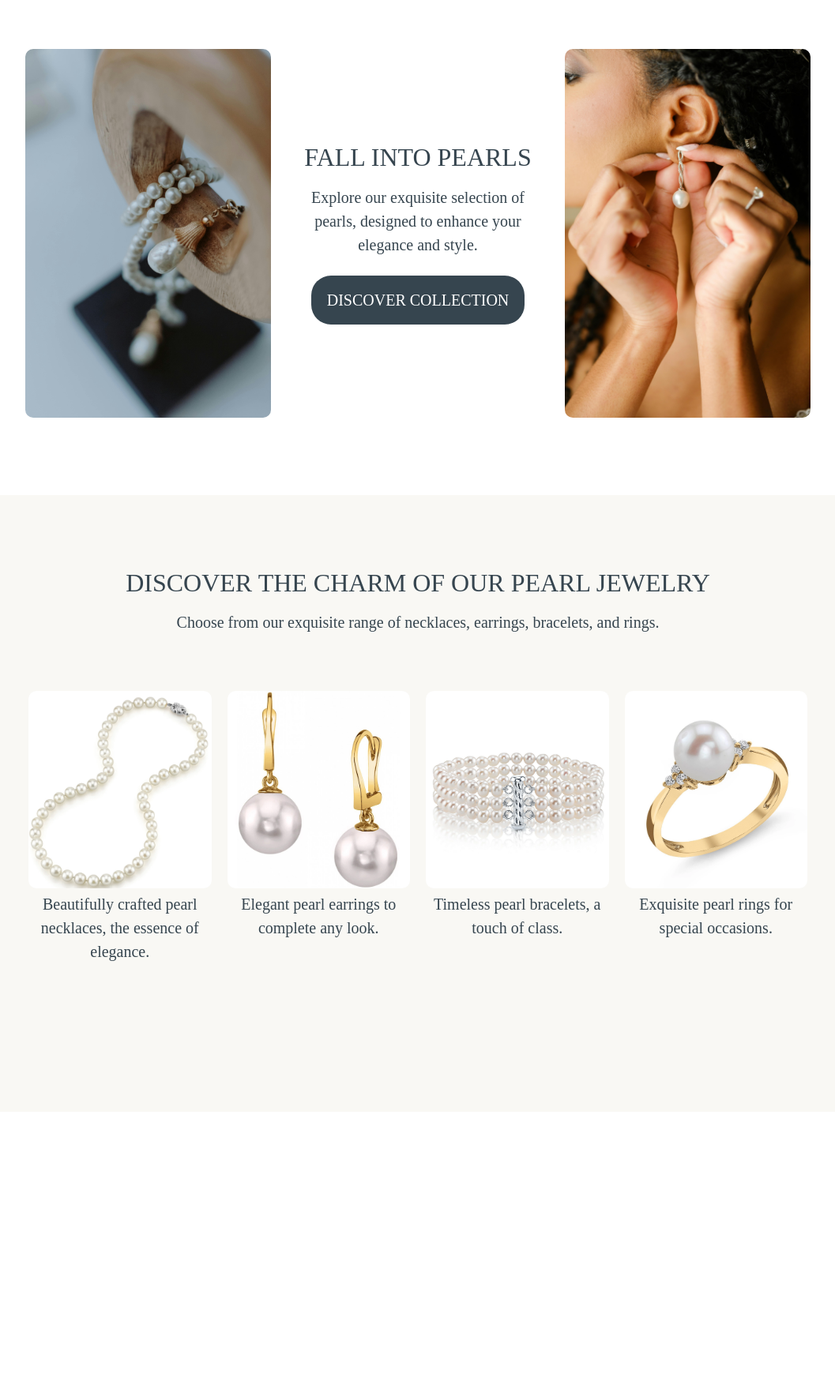
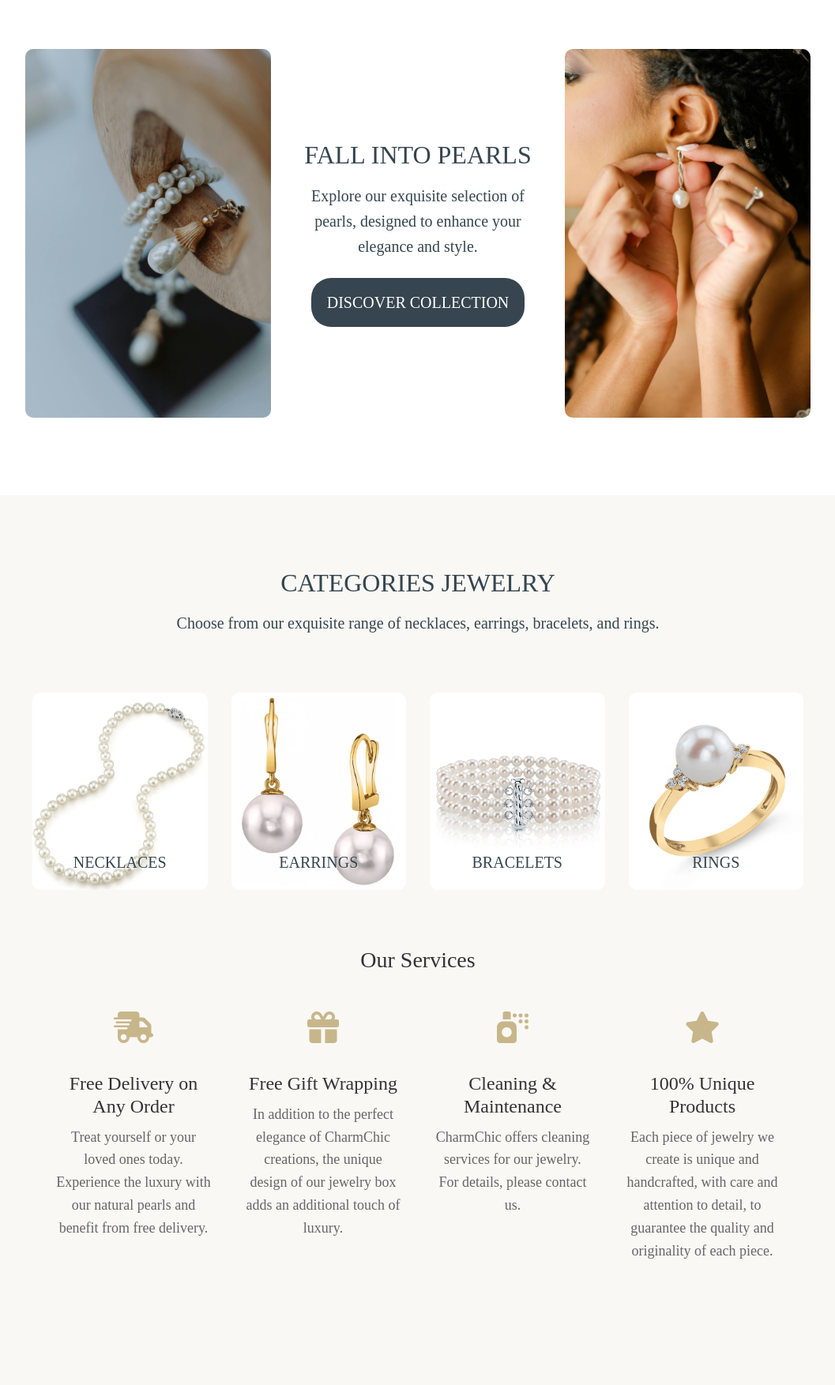
Before and after one commit to Cristina-Becheru/charm_chic, a Django app: page / in a window 1280 px wide. Shown: the part 1000-2754 px from the top of the page at 79% size, without its empty margins (111-1168 px from the left). Before the commit the page ends 2217 px from the top, so only its background shows below. Run offline with Django 3.2, Linux system fonts and the light colour scheme; some libraries are stand-ins or nearby versions.

Commit message:
Implemented Our Services section with details and icons.

```diff
--- a/home/templates/home/index.html
+++ b/home/templates/home/index.html
@@ -27,7 +27,7 @@
                 </h1>
                 <div class="my-3">
                     <h4>
-                        <a href="" class="shop-now-button btn btn-lg rounded text-uppercase py-3">Shop Now</a>
+                        <a href="#" class="shop-now-button btn btn-lg rounded text-uppercase py-3">Shop Now</a>
                     </h4>
                 </div>
             </div>
@@ -59,59 +59,106 @@
     </div>
 </section>
 
-
-
 <!-- Shop by Category Section -->
 <div class="pearl-bg-wrapper">
     <div class="pearl-bg">
         <div class="container my-5 p-4">
             <div class="row text-center">
                 <div class="col">
-                        <h2 class="logo-font">Discover the Charm of Our Pearl Jewelry</h2>
+                    <h2 class="logo-font">Categories Jewelry</h2>
                     <p>Choose from our exquisite range of necklaces, earrings, bracelets, and rings.</p>
                 </div>
             </div>
 
-                <!-- Four Images in a Grid with Category Names, Description, and Ratings -->
+            <!-- Four Images in a Grid with Category Names -->
             <div class="row text-center my-5">
                 <!-- Necklaces -->
-                    <div class="col-md-3 mb-4">
-                        <div class="image-hover">
+                <div class="col-lg-3 col-md-6 mb-4">
+                    <div class="image-hover position-relative">
                         <img src="{% static 'images/necklaceo.webp' %}" alt="Necklaces" class="img-fluid default-img">
-                            <img src="{% static 'images/necklacet.webp' %}" alt="Necklaces Hover" class="img-fluid hover-img">
+                        <img src="{% static 'images/necklacet.webp' %}" alt="Necklaces Hover"
+                            class="img-fluid hover-img">
+                        <h5 class="category-title">
+                            <a href="#" class="category-link">Necklaces</a>
+                        </h5>
                     </div>
-                        <p class="category-description">Beautifully crafted pearl necklaces, the essence of elegance.</p>
                 </div>
 
                 <!-- Earrings -->
-                    <div class="col-md-3 mb-4">
-                        <div class="image-hover">
+                <div class="col-lg-3 col-md-6 mb-4">
+                    <div class="image-hover position-relative">
                         <img src="{% static 'images/eleganceo.webp' %}" alt="Earrings" class="img-fluid default-img">
-                            <img src="{% static 'images/elegancet.webp' %}" alt="Earrings Hover" class="img-fluid hover-img">
+                        <img src="{% static 'images/elegancet.webp' %}" alt="Earrings Hover"
+                            class="img-fluid hover-img">
+                        <h5 class="category-title">
+                            <a href="#" class="category-link">Earrings</a>
+                        </h5>
                     </div>
-                        <p class="category-description">Elegant pearl earrings to complete any look.</p>
                 </div>
 
                 <!-- Bracelets -->
-                    <div class="col-md-3 mb-4">
-                        <div class="image-hover">
-                            <img src="{% static 'images/triplebracelet.webp' %}" alt="Bracelets" class="img-fluid default-img">
+                <div class="col-lg-3 col-md-6 mb-4">
+                    <div class="image-hover position-relative">
+                        <img src="{% static 'images/triplebracelet.webp' %}" alt="Bracelets"
+                            class="img-fluid default-img">
                         <img src="{% static 'images/triple.webp' %}" alt="Bracelets Hover" class="img-fluid hover-img">
+                        <h5 class="category-title">
+                            <a href="#" class="category-link">Bracelets</a>
+                        </h5>
                     </div>
-                        <p class="category-description">Timeless pearl bracelets, a touch of class.</p>
                 </div>
 
                 <!-- Rings -->
-                    <div class="col-md-3 mb-4">
-                        <div class="image-hover">
+                <div class="col-lg-3 col-md-6 mb-4">
+                    <div class="image-hover position-relative">
                         <img src="{% static 'images/fwring.webp' %}" alt="Rings" class="img-fluid default-img">
                         <img src="{% static 'images/grace.webp' %}" alt="Rings Hover" class="img-fluid hover-img">
-                        </div>
-                        <p class="category-description">Exquisite pearl rings for special occasions.</p>
-                    </div>
-                </div>
+                        <h5 class="category-title">
+                            <a href="#" class="category-link">Rings</a>
+                        </h5>
                     </div>
                 </div>
             </div>
 
+            <!-- Services Section -->
+            <div class="service-grid my-5">
+                <h2 class="services-title">Our Services</h2>
+                <div class="service-items-container">
+                    <div class="service-item">
+                        <div class="service-icon">
+                            <i class="fas fa-shipping-fast"></i> <!-- Font Awesome Delivery Icon -->
+                        </div>
+                        <h4>Free Delivery on Any Order</h4>
+                        <p>Treat yourself or your loved ones today. Experience the luxury with our natural pearls and
+                            benefit from free delivery.</p>
+                    </div>
+                    <div class="service-item">
+                        <div class="service-icon">
+                            <i class="fas fa-gift"></i> <!-- Font Awesome Gift Icon -->
+                        </div>
+                        <h4>Free Gift Wrapping</h4>
+                        <p>In addition to the perfect elegance of CharmChic creations, the unique design of our jewelry
+                            box adds an additional touch of luxury.</p>
+                    </div>
+                    <div class="service-item">
+                        <div class="service-icon">
+                            <i class="fas fa-spray-can"></i> <!-- Font Awesome Cleaning Icon -->
+                        </div>
+                        <h4>Cleaning & Maintenance</h4>
+                        <p>CharmChic offers cleaning services for our jewelry. For details, please contact us.</p>
+                    </div>
+                    <div class="service-item">
+                        <div class="service-icon">
+                            <i class="fas fa-star"></i> <!-- Font Awesome Unique Icon -->
+                        </div>
+                        <h4>100% Unique Products</h4>
+                        <p>Each piece of jewelry we create is unique and handcrafted, with care and attention to detail,
+                            to guarantee the quality and originality of each piece.</p>
+                    </div>
+                </div>
+            </div>
+
+        </div>
+    </div>
+</div>
 {% endblock %}
--- a/static/css/base.css
+++ b/static/css/base.css
@@ -194,12 +194,120 @@ body {
     font-size: 0.9rem; /* Adjust font size as needed */
     margin-top: 5px; /* Space above description */
 }
+.category-title {
+    position: absolute;
+    bottom: 10px; /* Adjust this value as needed */
+    left: 50%;
+    transform: translateX(-50%);
+    color: #36454F; /* Charcoal Black */
+    text-shadow: 1px 1px 2px rgba(255, 255, 255, 0.7); /* Optional: adds a shadow effect for better visibility */
+    text-transform: uppercase;
+}
+
+.category-link {
+    text-decoration: none; /* Remove underline from link */
+    color: #36454F; /* Charcoal Black */ /* Set link color to Charcoal Black */
+    display: inline-block; /* Ensures padding and hover effects work properly */
+    position: relative; /* Positioning for the hover effect */
+    padding: 5px; /* Adds some space around the text */
+}
+
+/* Hover effect for desktop */
+.category-link:hover {
+    text-decoration: none; /* Keep underline removal on hover */
+    color: #333; /* Slightly darker on hover */
+}
+
+/* Focus effect for mobile and accessibility */
+.category-link:focus {
+    color: #333; /* Change color on focus (for mobile taps) */
+}
+
+/* Optional: Additional visual feedback for mobile */
+.category-link:focus::after {
+    content: '';
+    position: absolute;
+    left: 0;
+    right: 0;
+    bottom: -2px; /* Adjust for spacing */
+    height: 2px; /* Thickness of the border */
+    background-color: #36454F; /* Border color */
+    transition: height 0.3s; /* Smooth transition */
+}
+
+.category-link::after {
+    content: '';
+    position: absolute;
+    left: 0;
+    right: 0;
+    bottom: -2px; /* Adjust for spacing */
+    height: 0; /* Hide border by default */
+    background-color: #36454F; /* Border color */
+    transition: height 0.3s; /* Smooth transition */
+}
+
+.category-link:hover::after,
+.category-link:focus::after {
+    height: 2px; /* Show border on hover/focus */
+}
+
+
+
 .bg-black {
     background: #EAEAEA;
 }
+.service-grid {
+    display: flex;
+    flex-direction: column; /* Stack items vertically */
+    align-items: center; /* Center items */
+    gap: 20px; /* Space between items */
+    margin: 50px 0; /* Vertical spacing */
+}
+
+.services-title {
+    font-size: 28px; /* Title font size */
+    color: #333333; /* Charcoal black for title */
+    text-align: center; /* Center the title */
+    margin-bottom: 20px; /* Space below the title */
+}
+
+.service-items-container {
+    display: flex;
+    flex-wrap: wrap; /* Wrap items to the next line if necessary */
+    justify-content: center; /* Center items horizontally */
+    gap: 40px; /* Space between items */
+}
+
+.service-item {
+    display: flex;
+    flex-direction: column; /* Stack icon and text vertically */
+    align-items: center; /* Center the content */
+    text-align: center; /* Center the text */
+    max-width: 200px; /* Set a maximum width for items */
+}
+
+.service-icon {
+    font-size: 40px; /* Size of the icons */
+    color: #C8B68B; /* Muted Gold */
+    margin-bottom: 15px; /* Space below the icon */
+}
+
+h4 {
+    font-size: 24px; /* Font size for headings */
+    color: #333333; /* Charcoal black for headings */
+    margin: 10px 0; /* Margin around heading */
+}
+
+p {
+    font-size: 18px; /* Font size for paragraphs */
+    color: #666666; /* Medium gray for paragraph text */
+    line-height: 1.6; /* Line height for readability */
+}
 
 
-/* -------------------------------- Media Queries */
+
+
+/* Responsive adjustments */
 
 /* Slightly larger container on xl screens */
 @media (min-width: 1200px) {
@@ -222,3 +330,13 @@ body {
         padding-top: 164px;
     }
 }
+@media (max-width: 768px) {
+    .service-grid {
+        flex-direction: column; /* Ensure the title remains at the top */
+    }
+
+    .service-item {
+        flex: 1; /* Allow items to grow and take up space */
+        width: 100%; /* Full width on smaller screens */
+    }
+}
```
Lines whose indentation alone changed are shown as unchanged.
